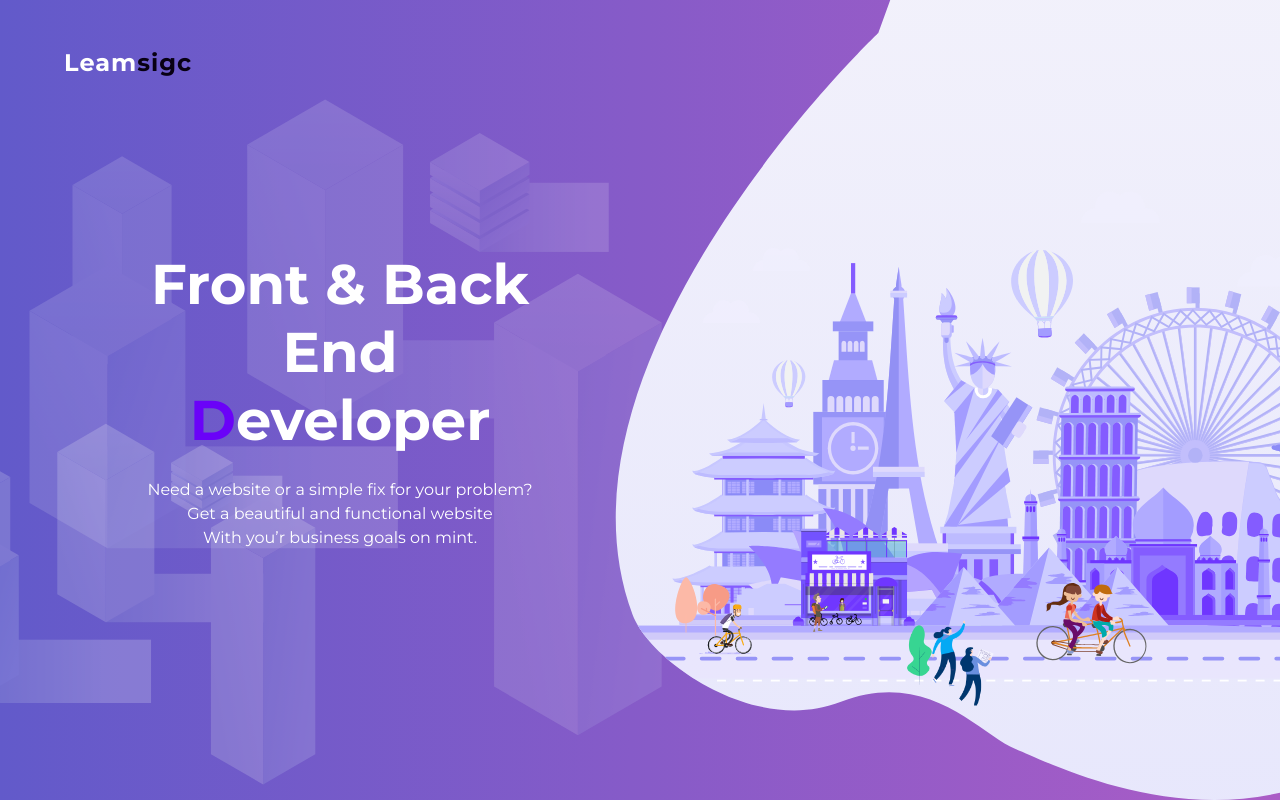
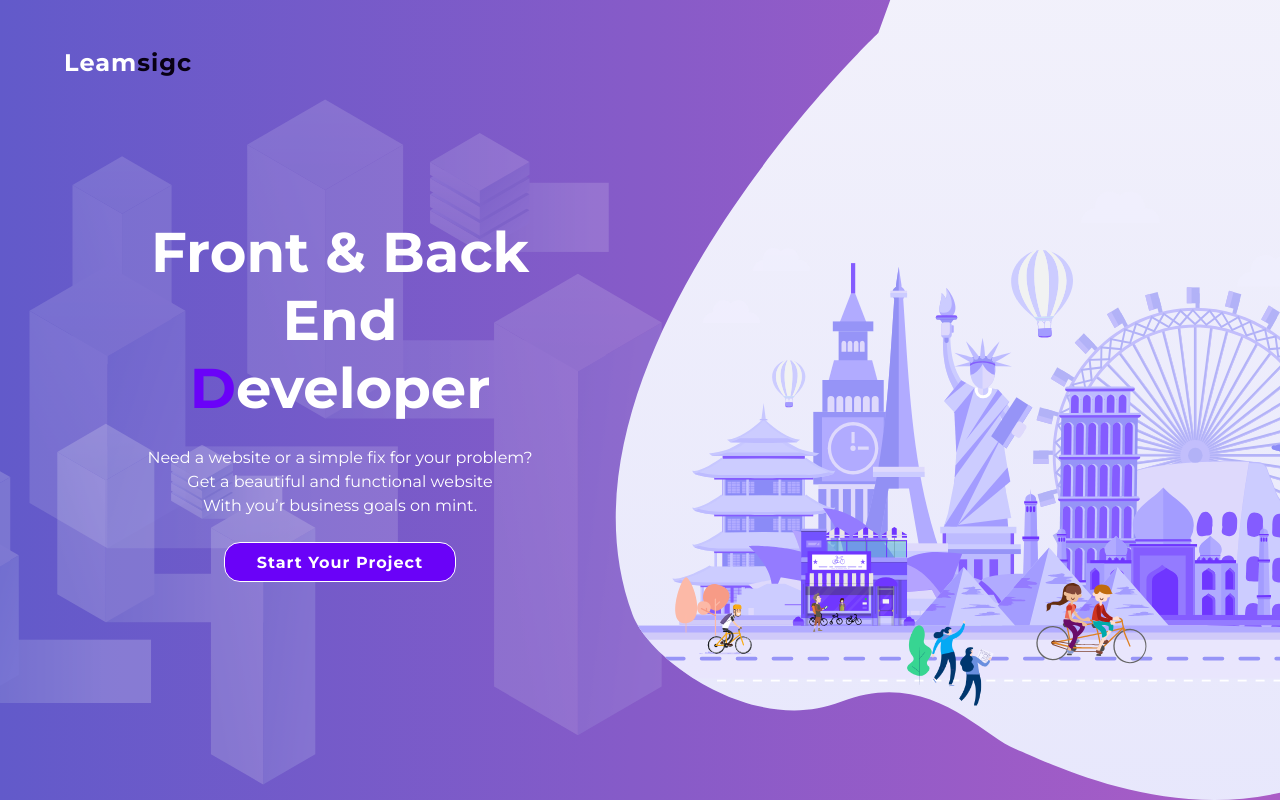
Before and after one commit to leamsigc/leamsigc-react-portfolio, a React (Vite) app: page / in a window 1280 px wide. Built offline with nearby package versions, Linux system fonts and the light colour scheme.

Commit message:
add styles for the main-btn and create a anchor link to get quote form

```diff
--- a/src/components/Header.js
+++ b/src/components/Header.js
@@ -17,6 +17,11 @@ export default function Header() {
 							<br /> With you’r business goals on mint.
 						</p>
 					</h1>
+					<div className="btn-container">
+						<a href="#" className="btn btn-main">
+							Start Your Project
+						</a>
+					</div>
 				</div>
 			</header>
 		</div>
--- a/src/sass/Components/Header.sass
+++ b/src/sass/Components/Header.sass
@@ -26,3 +26,7 @@ header
         font-size: 1rem
         line-height: 1.5
         font-weight: normal
+.btn-container
+    width: 50%
+    text-align: center
+    margin-top: 1.5rem
--- a/src/sass/index.sass
+++ b/src/sass/index.sass
@@ -17,4 +17,14 @@ body
     max-width: 1200px
     width: 100%
     margin: 0 auto
+.btn-main
+    display: inline-block
+    background: var(--letter-color)
+    padding: 0.6rem 2rem
+    border-radius: 1rem
+    text-decoration: none
+    color: var(--white-color)
+    font-weight: 700
+    letter-spacing: 1px
+    border: 0.5px solid var(--white-color)
 @import './Components/Header.sass'
```
